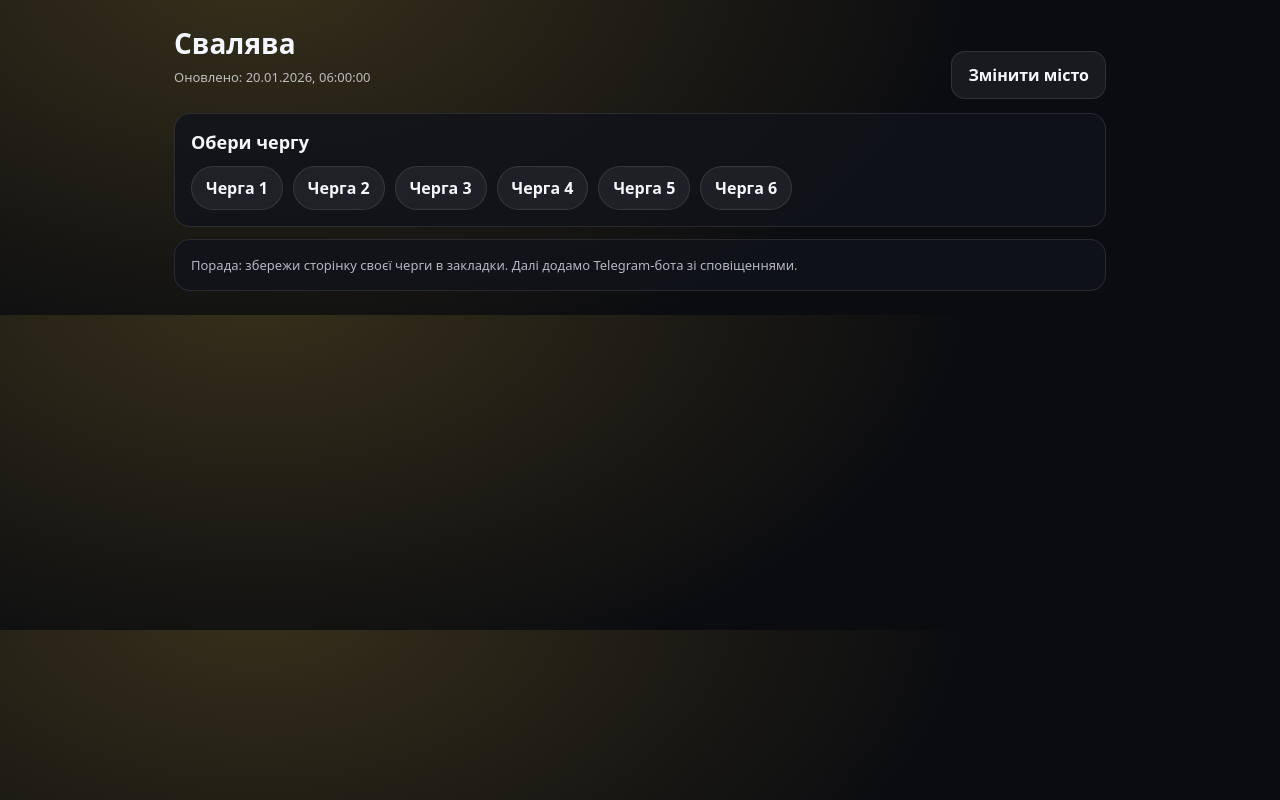
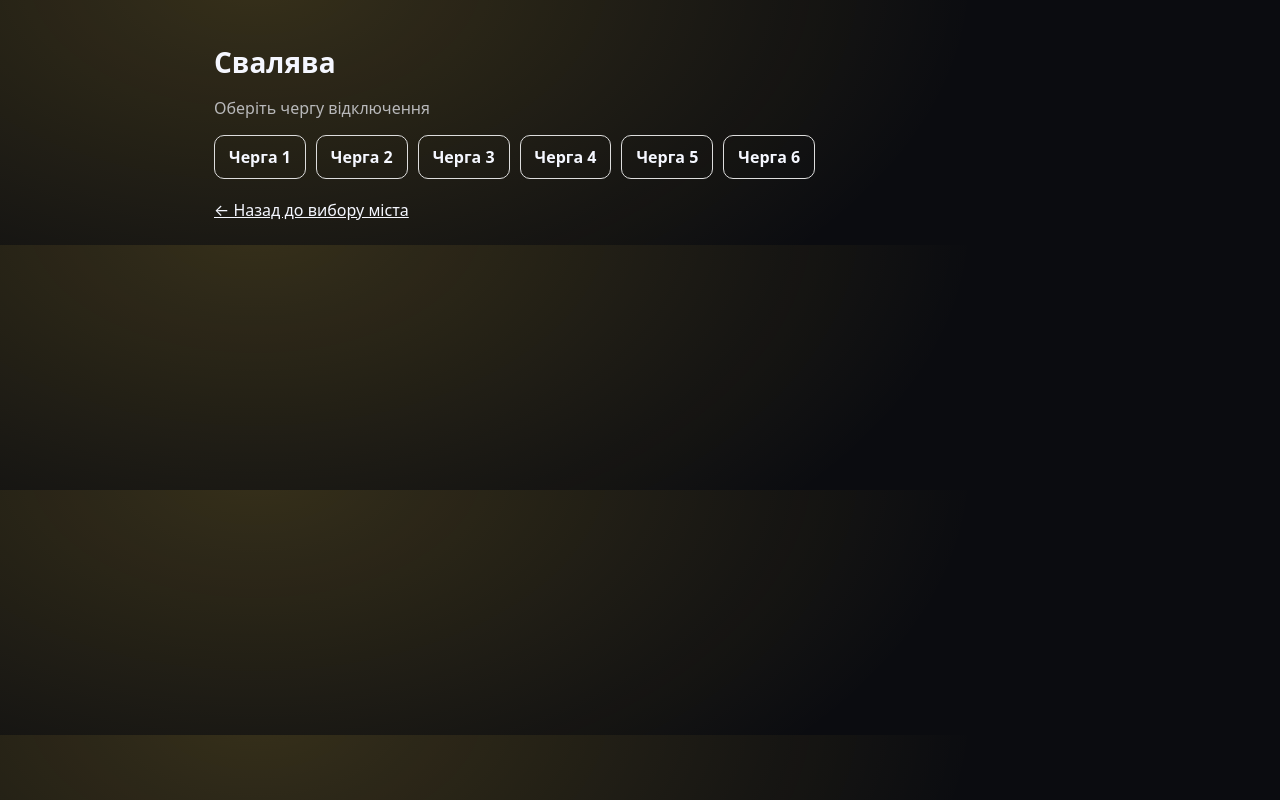
Before and after one commit to predators77/e-svitlo, a Next.js app: page /zakarpattia/svalyava in a window 1280 px wide. Built offline with nearby package versions, Linux system fonts and the light colour scheme.

Commit message:
Add files via upload

```diff
--- a/app/[oblast]/[misto]/page.tsx
+++ b/app/[oblast]/[misto]/page.tsx
@@ -1,45 +1,51 @@
 import Link from "next/link";
-import type { Metadata } from "next";
 
-type Params = { oblast: string; misto: string };
+type Params = {
+  oblast: string;
+  misto: string;
+};
 
-export async function generateMetadata({ params }: { params: Params }): Promise<Metadata> {
-  const cityData = await import(`@/data/schedules/${params.oblast}/${params.misto}.json`).then(m => m.default);
-  return {
-    title: `${cityData.city} — графік відключення світла (черги)` ,
-    description: `Обери чергу для міста ${cityData.city} і перевір статус світла та розклад.`
-  };
-}
+export default async function CityPage({
+  params,
+}: {
+  params: Promise<Params>;
+}) {
+  const { oblast, misto } = await params;
 
-export default async function CityPage({ params }: { params: Params }) {
-  const data = await import(`@/data/schedules/${params.oblast}/${params.misto}.json`).then((m) => m.default);
-  const queues = Object.keys(data.queues);
+  const data = await import(
+    `@/data/schedules/${oblast}/${misto}.json`
+  ).then((m) => m.default);
+
+  const queues = Object.keys(data.queues || {});
 
   return (
-    <main className="container">
-      <div className="row" style={{ alignItems: "flex-end" }}>
-        <div>
-          <h1 style={{ margin: 0, fontSize: 28 }}>{data.city}</h1>
-          <p className="muted small" style={{ marginTop: 6 }}>Оновлено: {new Date(data.updatedAt).toLocaleString("uk-UA")}</p>
-        </div>
-        <Link className="btn2" href="/select">Змінити місто</Link>
+    <main style={{ maxWidth: 900, margin: "0 auto", padding: 24 }}>
+      <h1 style={{ fontSize: 28, marginBottom: 8 }}>{data.city}</h1>
+
+      <p style={{ opacity: 0.7, marginBottom: 16 }}>
+        Оберіть чергу відключення
+      </p>
+
+      <div style={{ display: "flex", gap: 10, flexWrap: "wrap" }}>
+        {queues.map((q) => (
+          <Link
+            key={q}
+            href={`/${oblast}/${misto}/${q}`}
+            style={{
+              padding: "10px 14px",
+              borderRadius: 10,
+              border: "1px solid #ddd",
+              textDecoration: "none",
+              fontWeight: 600,
+            }}
+          >
+            {q.replace("cherha-", "Черга ")}
+          </Link>
+        ))}
       </div>
 
-      <div className="card" style={{ marginTop: 14 }}>
-        <h2 style={{ margin: 0, fontSize: 18 }}>Обери чергу</h2>
-        <div style={{ display: "flex", gap: 10, flexWrap: "wrap", marginTop: 12 }}>
-          {queues.map((q) => (
-            <Link key={q} className="pill" href={`/${params.oblast}/${params.misto}/${q}`}>
-              {q.replace("cherha-", "Черга ")}
-            </Link>
-          ))}
-        </div>
-      </div>
-
-      <div className="card" style={{ marginTop: 12 }}>
-        <p className="muted small" style={{ margin: 0 }}>
-          Порада: збережи сторінку своєї черги в закладки. Далі додамо Telegram-бота зі сповіщеннями.
-        </p>
+      <div style={{ marginTop: 20 }}>
+        <Link href="/select">← Назад до вибору міста</Link>
       </div>
     </main>
   );
```
